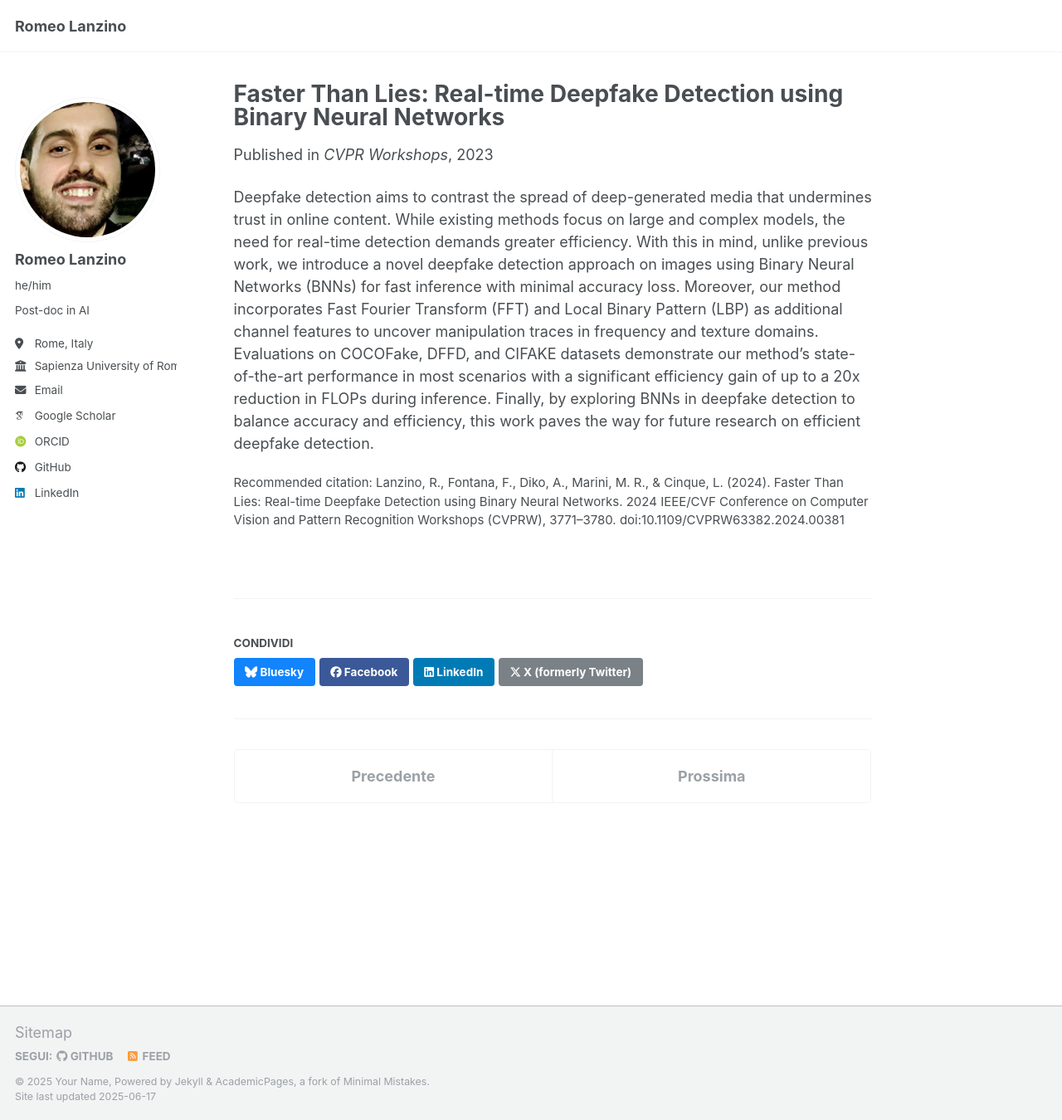
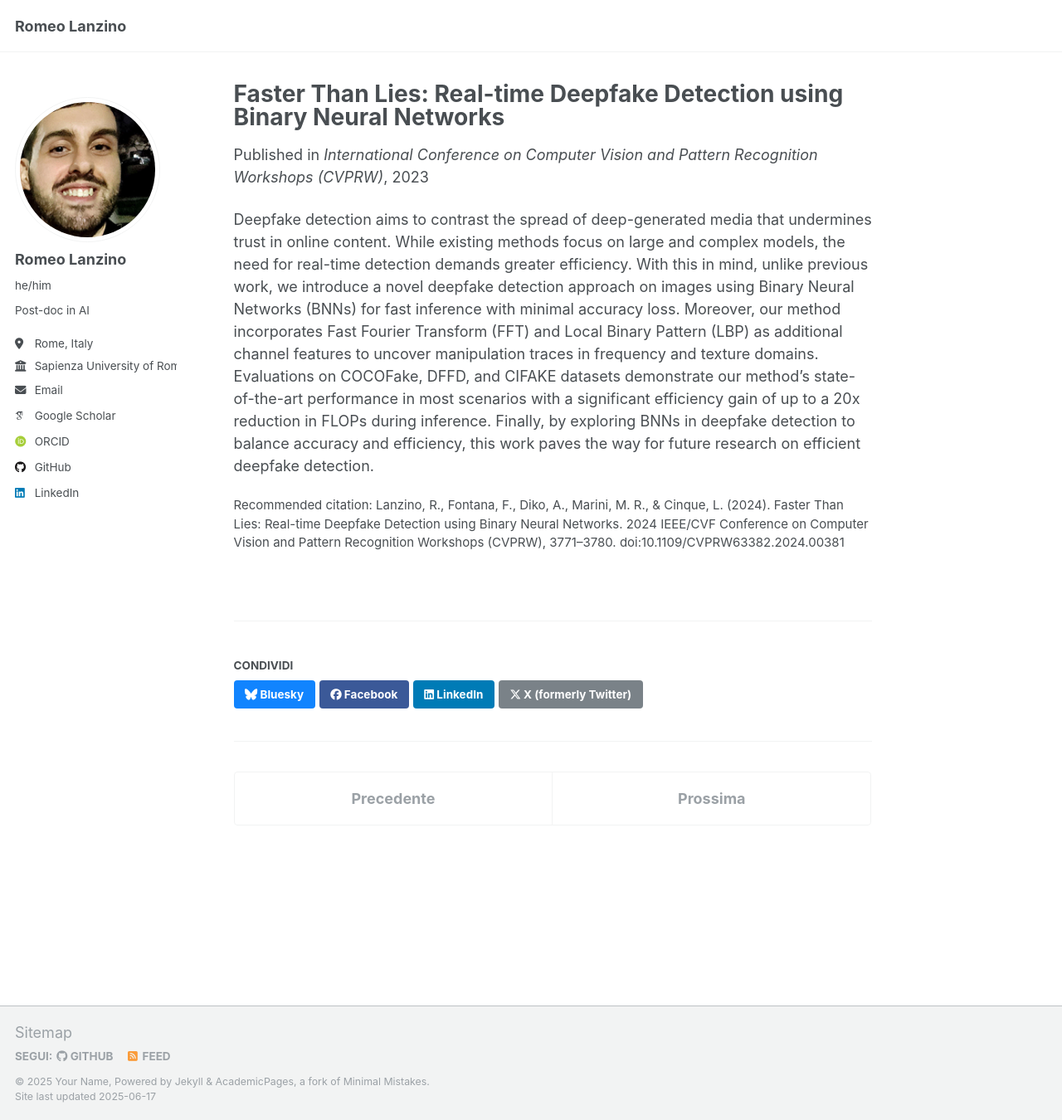
Before and after one commit to rom42pla/rom42pla.github.io, a Jekyll site: the page built from _publications/2023_cvprw.md, in a window 1280 px wide and 1350 px high. Shown: the whole window at 83% size. Built offline with Jekyll 4.4.1, drawn with Linux system fonts in a browser that asks for light colours; some web fonts are replaced.

Commit message:
fixed cvpr

```diff
--- a/_publications/2023_cvprw.md
+++ b/_publications/2023_cvprw.md
@@ -6,7 +6,7 @@ category: conferences
 permalink: /publication/2023_cvprw
 # excerpt: none
 date: 2023-02-28
-venue: 'CVPR Workshops'
+venue: 'International Conference on Computer Vision and Pattern Recognition Workshops (CVPRW)'
 # slidesurl: 'http://academicpages.github.io/files/slides1.pdf'
 # paperurl: 'https://ieeexplore.ieee.org/document/10678555'
 # bibtexurl: 'http://academicpages.github.io/files/bibtex1.bib'
```
